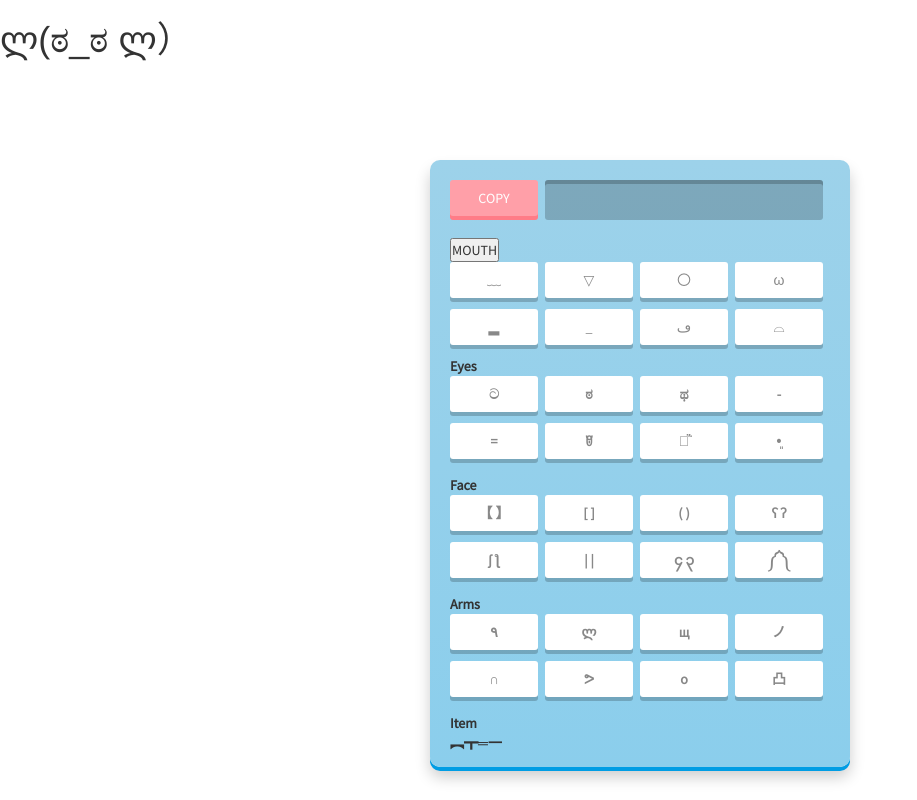
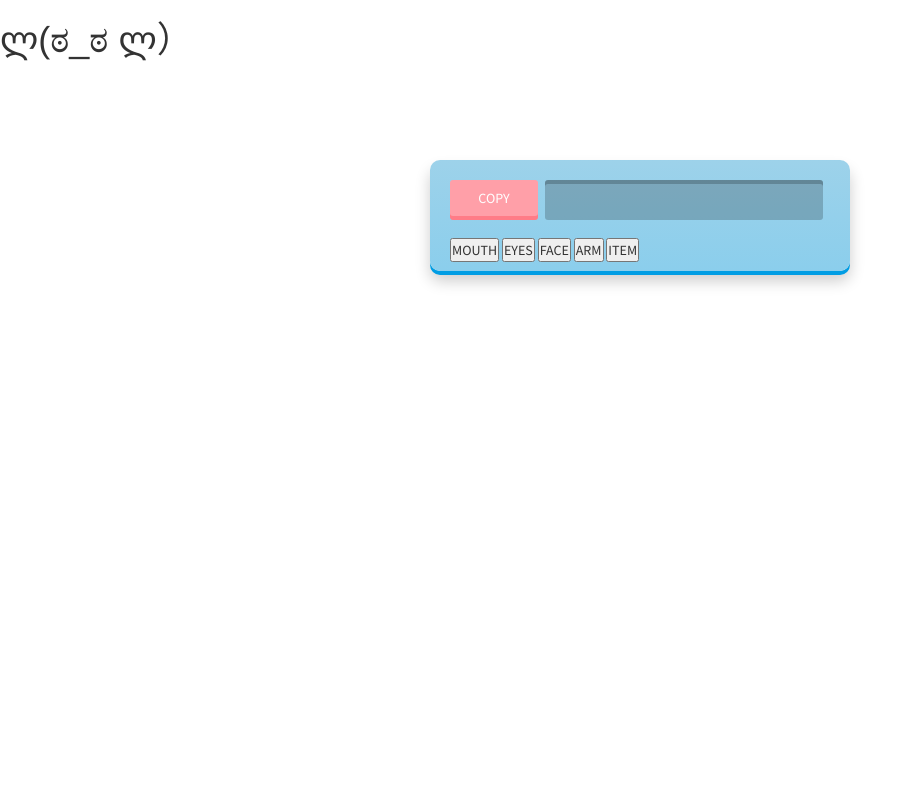
Before and after one commit to VansPhan/kemoti, a plain HTML site: page index.html in a window 1280 px wide. Shown: the whole page, without its empty margins (0-917 px from the left). Drawn offline with nearby package versions, Linux system fonts and the light colour scheme.

Commit message:
added hidden toggle buttons

```diff
--- a/css/main.css
+++ b/css/main.css
@@ -50,7 +50,7 @@ html {
 	letter-spacing: 1px;
 }
 
-.arm, .eye, .mouth, .top, .face {overflow: hidden;}
+.item, .arm, .eye, .mouth, .top, .face {overflow: hidden;}
 
 
 .top span.screen {
@@ -61,7 +61,7 @@ html {
 	margin: 0 7px 18px 0;
 }
 
-.face span, .arm span, .eye span, .mouth span, .top span.copy {
+.item span, .face span, .arm span, .eye span, .mouth span, .top span.copy {
 	float: left;
 	position: relative;
 	display: inline-block;
@@ -93,7 +93,7 @@ html {
 	color: white;
 }
 
-.face span:hover, .arm span:hover, .eye span:hover, .mouth span:hover {
+.item span:hover, .face span:hover, .arm span:hover, .eye span:hover, .mouth span:hover {
 	background: #9c89f6;
 	box-shadow: 0px 4px #6b54d3;
 	color: white;
@@ -105,7 +105,7 @@ html {
 	color: white;
 }
 
-.face span:active, .arm span:active, .eye span:active .mouth span:active {
+.item span:active, .face span:active, .arm span:active, .eye span:active .mouth span:active {
 	box-shadow: 0px 0px #6b54d3;
 	top: 4px;
 }
@@ -114,3 +114,7 @@ html {
 	top: 4px;
 	box-shadow: 0px 0px #d3545d;
 }
+
+#mouth, #eye, #face, #arm, #item {
+	display: none;
+}
--- a/index.html
+++ b/index.html
@@ -25,7 +25,7 @@
 	</div>
 
 	<button onclick="toggle_visibility('mouth')">MOUTH</button>
-	<div class="mouth" id="mouth" style="hidden">
+	<div class="mouth" id="mouth">
 		<span>﹏</span>
 		<span>▽</span>
 		<span>〇</span>
@@ -36,9 +36,8 @@
 		<span>⌓</span>
 	</div>
 
-	<label>Eyes
-		<div class="eye">
-		<!-- operators and other keys -->
+	<button onclick="toggle_visibility('eye')">EYES</button>
+		<div class="eye" id="eye">
 		<span>ට</span>
 		<span>ಠ</span>
 		<span>ಥ</span>
@@ -49,10 +48,9 @@
 		<span>•͈</span>
 
 	</div>
-	</label>
 
-	<label>Face
-	<div class="face">
+	<button onclick="toggle_visibility('face')">FACE</button>
+	<div class="face" id="face">
 		<span>【  】</span>
 		<span>[  ]</span>
 		<span>(  )</span>
@@ -62,10 +60,9 @@
 		<span>၄  ၃</span>
 		<span>༼  ༽</span>
 	</div>
-	</label>
 
-	<label>Arms
-	<div class="arm">
+	<button onclick="toggle_visibility('arm')">ARM</button>
+	<div class="arm" id="arm">
 		<span>٩</span>
 		<span>ლ</span>
 		<span>щ</span>
@@ -75,10 +72,9 @@
 		<span>o</span>
 		<span>凸</span>
 	</div>
-	</label>
 
-	<label>Item
-	<div class="item">
+	<button onclick="toggle_visibility('item')">ITEM</button>
+	<div class="item" id="item">
 		<span>︻┳═一</span>
 		<span></span>
 		<span></span>
@@ -88,7 +84,6 @@
 		<span></span>
 		<span></span>
 	</div>
-	</label>
 
 </div>
 
```
